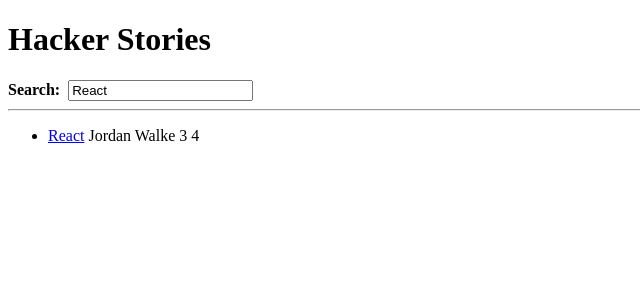
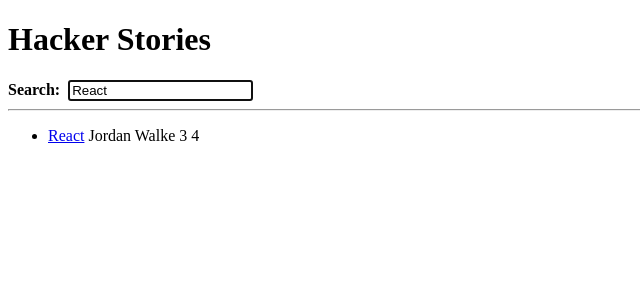
Before and after one commit to abdul-busybrain/road2react, a React (Create React App) app: page / in a window 1280 px wide. Shown: the top 300 px of the page, without its empty margins (0-640 px from the left). Built offline with nearby package versions, Linux system fonts and the light colour scheme.

Commit message:
Imperative React

```diff
--- a/src/App.js
+++ b/src/App.js
@@ -1,4 +1,4 @@
-import { useEffect, useState } from "react";
+import { useEffect, useRef, useState } from "react";
 
 const useStorageState = (key, initialState) => {
   const [value, setValue] = useState(localStorage.getItem(key) || initialState);
@@ -47,6 +47,7 @@
       <InputWithLabel
         id="search"
         value={searchTerm}
+        isFocused
         onInputChange={handleSearch}
       >
         <strong> Search:</strong>
@@ -64,14 +65,30 @@
   value,
   type = "text",
   onInputChange,
+  isFocused,
   children,
-}) => (
-  <>
-    <label htmlFor={id}>{children} </label>
-    &nbsp;
-    <input id={id} type={type} value={value} onChange={onInputChange} />
-  </>
-);
+}) => {
+  const inputRef = useRef();
+  useEffect(() => {
+    if (isFocused && inputRef.current) {
+      inputRef.current.focus();
+    }
+  }, [isFocused]);
+
+  return (
+    <>
+      <label htmlFor={id}>{children} </label>
+      &nbsp;
+      <input
+        ref={inputRef}
+        id={id}
+        type={type}
+        value={value}
+        onChange={onInputChange}
+      />
+    </>
+  );
+};
 
 const List = ({ list }) => (
   <ul>
```
